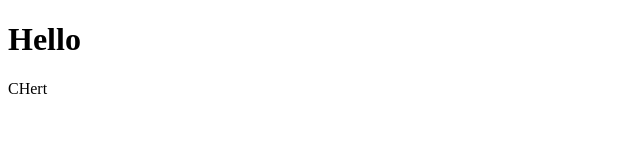
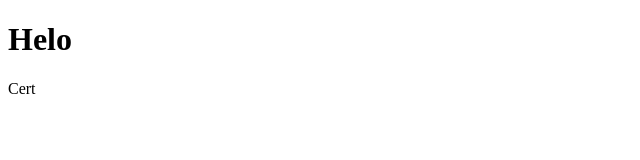
Before and after one commit to mustapakulov/git_test, a plain HTML site: page index.html in a window 1280 px wide. Shown: the full height of the page, 0-640 px from the left. Drawn offline with Linux system fonts and the light colour scheme.

Commit message:
kak dela

```diff
--- a/index.html
+++ b/index.html
@@ -7,8 +7,8 @@
     <title>Document</title>
 </head>
 <body>
-    <h1>Hello</h1>
-    <div>CHert</div>
+    <h1>Helo</h1>
+    <div>Cert</div>
 
 </body>
 </html>
```
